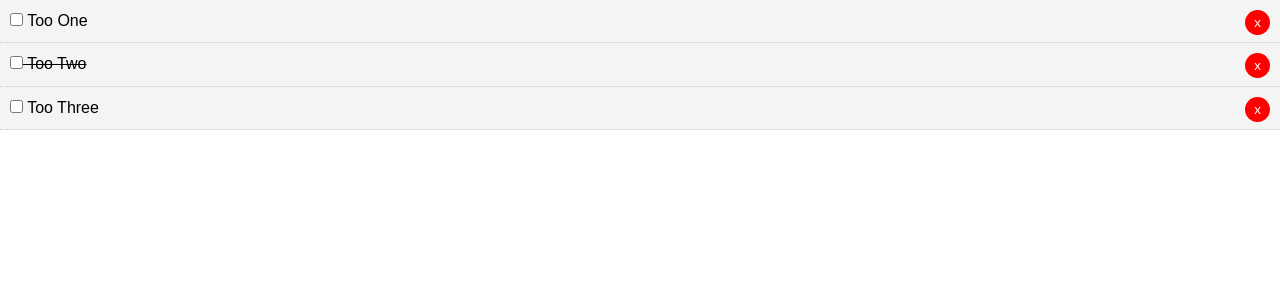
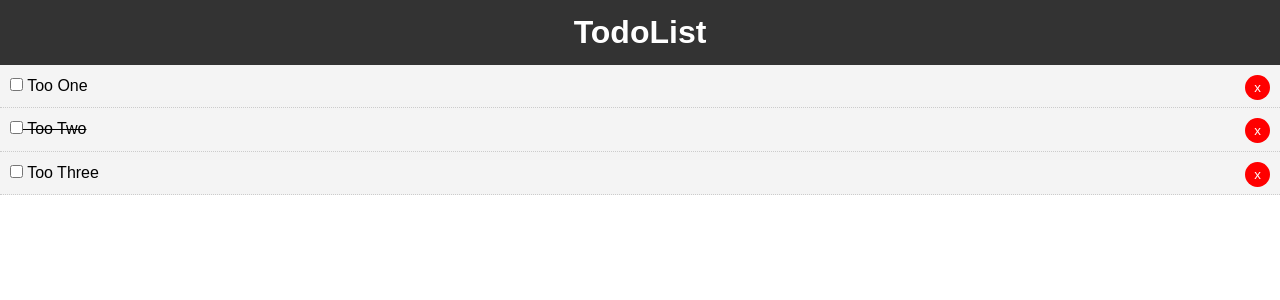
Before and after one commit to kirils/todolist, a Vue app: page / in a window 1280 px wide. Shown: the top 300 px of the page. Built offline with nearby package versions, Linux system fonts and the light colour scheme.

Commit message:
Add Header

```diff
--- a/src/App.vue
+++ b/src/App.vue
@@ -1,17 +1,19 @@
 <template>
   <div id="app">
+    <Header />
     <Todos v-bind:todos="todos" v-on:del-todo="deleteTodo"/>
-
 
   </div>
 </template>
 
 <script>
-import Todos from './components/Todos.vue'
+import Header from './components/layout/Header'
+import Todos from './components/Todos'
 
 export default {
   name: 'app',
   components: {
+    Header,
     Todos
   },
   data () {
--- a/src/components/Todos.vue
+++ b/src/components/Todos.vue
@@ -7,7 +7,7 @@
 </template>
 
 <script>
-import TodoItem from './TodoItem.vue'
+import TodoItem from './TodoItem'
 
 export default {
     name: "Todos",
--- /dev/null
+++ b/src/components/layout/Header.vue
@@ -0,0 +1,25 @@
+<template>
+  <header class="header">
+    <h1>TodoList</h1>
+  </header>
+</template>
+
+<script>
+export default {
+  name: "Header"
+}
+</script>
+
+<style scoped>
+  .header {
+    background: #333;
+    color: #fff;
+    text-align: center;
+    padding: 10px;
+  }
+  .header a {
+    color: #fff;
+    padding-right: 5px;
+    text-decoration: none;
+  }
+</style>
```
Also changed, not shown: src/components/AddTodo.vue (added).
